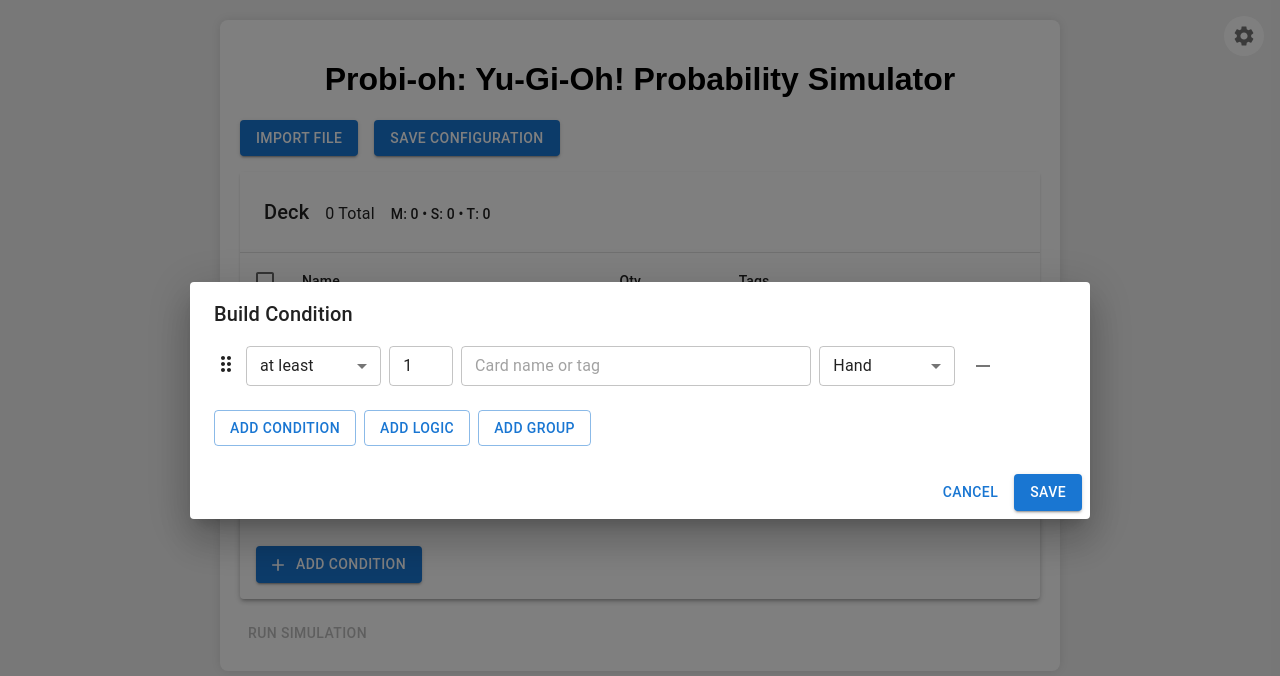
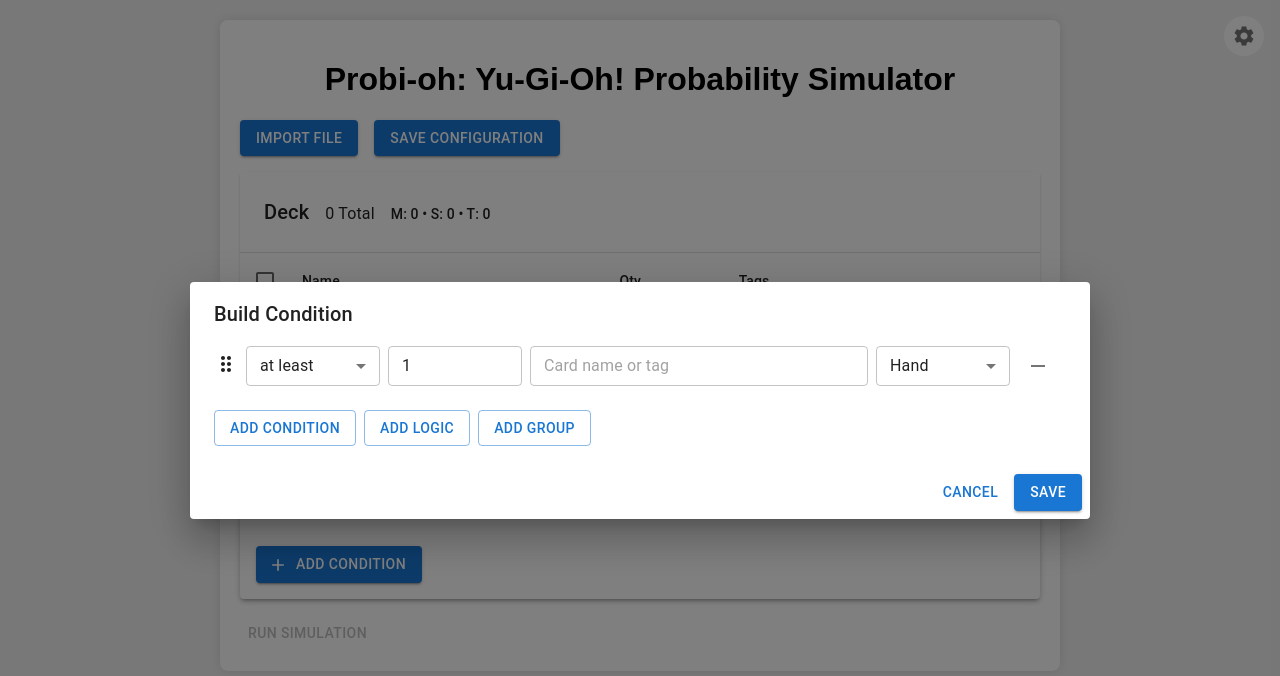
Before and after one commit to CodeFatherG/probi-oh, a React app: page / in a window 1280 px wide. Both pictures are taken after a click on the button "ADD CONDITION". Shown: the top 676 px of the page. Built offline with nearby package versions, Linux system fonts and the light colour scheme.

Commit message:
Fix styling to grow as needed. Disable nested droppables. This is not supported

```diff
--- a/src/components/ConditionBuilderDialog.tsx
+++ b/src/components/ConditionBuilderDialog.tsx
@@ -59,22 +59,33 @@
     return([...elements, ...newElements]);
 }
 
-const GroupComponent: React.FC<{
+interface GroupComponentProps {
 element: Element;
 index: number;
 updateElement: (index: number, field: string, value: any) => void;
 autocompleteOptions: string[];
-}> = ({ element, index, updateElement, autocompleteOptions }) => {
+}
+
+interface ConditionListProps {
+    elements: Element[];
+    updateElement: (index: number, field: string, value: any) => void;
+    removeElement: (index: number) => void;
+    addElement: (type: 'condition' | 'and' | 'or' | 'group') => void;
+    autocompleteOptions: string[];
+    dragType: 'list-item' | 'group-item';
+}
+
+function GroupComponent({ element, index, updateElement, autocompleteOptions}: GroupComponentProps) {
     return (
         <Paper
-            elevation={3}
+            elevation={1}
             sx={{ p: 2, mb: 2, backgroundColor: 'rgba(0, 0, 0, 0.05)' }}
         >
             <Grid container spacing={1} alignItems="center">
-                <Grid item xs={11}>
-                    <Droppable droppableId={`group-${element.id}`} type="group-item">
+                <Grid item xs>
+                    <Droppable droppableId={`group-${Date.now()}-${Math.random()}`} type="group-item">
                         {(providedDrop) => (
-                            <div {...providedDrop.droppableProps} ref={providedDrop.innerRef}>
+                        <div>
                             <ConditionList
                                 elements={element.children || []}
                                 updateElement={(childIndex, field, value) => {
@@ -101,28 +112,24 @@
             </Grid>
         </Paper>
     );
-};
+}
 
-const ConditionList: React.FC<{
-    elements: Element[];
-    updateElement: (index: number, field: string, value: any) => void;
-    removeElement: (index: number) => void;
-    addElement: (type: 'condition' | 'and' | 'or' | 'group') => void;
-    autocompleteOptions: string[];
-    dragType: 'list-item' | 'group-item';
-}> = ({ elements, updateElement, removeElement, addElement, autocompleteOptions, dragType }) => {
-    const renderElement = (element: Element, index: number) => (
-        <Draggable key={element.id} draggableId={element.id} index={index}>
-            {(provided) => (
-                <div
-                    ref={provided.innerRef}
-                    {...provided.draggableProps}
-                    {...provided.dragHandleProps}
-                >
-                    <Grid container spacing={1} alignItems="center" sx={{ mb: 1 }}>
+function ConditionList({
+    elements,
+    updateElement,
+    removeElement,
+    addElement,
+    autocompleteOptions,
+    dragType
+}: ConditionListProps) {
+    const renderElement = (element: Element, index: number) => {
+        const content = (
+            <Grid container spacing={1} alignItems="center" sx={{ mb: 1, width: '100%' }}>
+                {dragType === 'list-item' && (
                     <Grid item>
                         <DragIndicator />
                     </Grid>
+                )}
                 {element.type === 'condition' ? (
                     <>
                         <Grid item xs={2}>
@@ -137,17 +144,17 @@
                                 <MenuItem value="<=">no more than</MenuItem>
                             </Select>
                         </Grid>
-                                <Grid item xs={1}>
+                        <Grid item xs={2}>
                             <TextField
                                 size="small"
                                 type="number"
                                 value={element.quantity}
-                                        onChange={(e) => updateElement(index, 'quantity', e.target.value)}
+                                onChange={(e) => updateElement(index, 'quantity', Number(e.target.value))}
                                 InputProps={{ inputProps: { min: 1 } }}
                                 fullWidth
                             />
                         </Grid>
-                                <Grid item xs={5}>
+                        <Grid item xs>
                             <Autocomplete
                                 freeSolo
                                 options={autocompleteOptions}
@@ -178,7 +185,7 @@
                         </Grid>
                     </>
                 ) : element.type === 'group' ? (
-                            <Grid item xs={10}>
+                    <Grid item xs>
                         <GroupComponent
                             element={element}
                             index={index}
@@ -187,11 +194,11 @@
                         />
                     </Grid>
                 ) : (
-                            <Grid item xs={10}>
+                    <Grid item xs>
                         <Select
                             size="small"
                             value={element.type}
-                                    onChange={(e) => updateElement(index, 'type', e.target.value)}
+                            onChange={(e) => updateElement(index, 'type', e.target.value as 'and' | 'or')}
                             fullWidth
                         >
                             <MenuItem value="and">AND</MenuItem>
@@ -205,13 +212,30 @@
                     </IconButton>
                 </Grid>
             </Grid>
+        );
+
+        return dragType === 'list-item' ? (
+            <Draggable key={element.id} draggableId={element.id} index={index}>
+                {(provided) => (
+                <div
+                    ref={provided.innerRef}
+                    {...provided.draggableProps}
+                    {...provided.dragHandleProps}
+                    style={{...provided.draggableProps.style, width: '100%'}}
+                >
+                    {content}
                 </div>
                 )}
             </Draggable>
+        ) : (
+            <div key={element.id} style={{width: '100%'}}>
+                {content}
+            </div>
         );
+    };
 
     return (
-        <>
+        <div style={{width: '100%'}}>
             {elements.map((element, index) => renderElement(element, index))}
             <Grid container spacing={1} sx={{ mt: 2 }}>
                 <Grid item>
@@ -230,9 +254,9 @@
                 </Button>
                 </Grid>
             </Grid>
-        </>
+        </div>
     );
-};
+}
 
 export default function ConditionBuilderDialog({ open, onClose, onSave, initialCondition, autocompleteOptions }: ConditionBuilderDialogProps) {
     const [elements, setElements] = useState<Element[]>([]);
```
Lines whose indentation alone changed are shown as unchanged.
